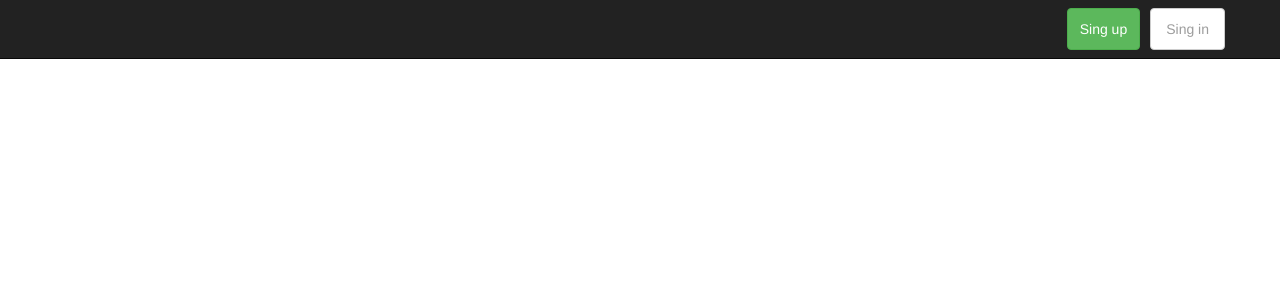
After one commit to xdstest/test, a Python web app: template instagram/jinja2/timeline/base_timeline.html in a window 1280 px wide. The commit adds this page. Shown: the top 300 px of the page. Run offline with Jinja, Linux system fonts and the light colour scheme; the template is opened without the code that fills it: most values are stand-ins (such as "Sample title", 1, 10 or a date in 2020); style sheets or scripts are compiled from the project's sources; some libraries are stand-ins or nearby versions.

Commit message:
base template

```diff
--- a/instagram/jinja2/layout.html
+++ b/instagram/jinja2/layout.html
@@ -5,15 +5,16 @@
 	<meta http-equiv="Content-Type" content="text/html; charset=utf-8"/>
 	<meta http-equiv="X-UA-Compatible" content="IE=edge,chrome=1">
 	<meta name="viewport" content="width=device-width, initial-scale=1">
-	<link href="{{ static('index.bundle.css') }}" rel="stylesheet" media="all">
+	{# run `npm run-script start` #}
+	<link href="{% if settings.DEBUG %}http://localhost:3000/index.bundle.css{% else %}{{ static('index.bundle.css') }}{% endif %}" rel="stylesheet" media="all">
 </head>
 <body>
 	<div class="all-window">
 		{% block page %}
 		{% endblock page %}
 	</div>
-	<script src="{{ static('vendor.bundle.js') }}"></script>
-	<script src="{{ static('index.bundle.js') }}"></script>
+	<script src="{% if settings.DEBUG %}http://localhost:3000/vendor.bundle.js{% else %}{{ static('vendor.bundle.js') }}{% endif %}"></script>
+	<script src="{% if settings.DEBUG %}http://localhost:3000/index.bundle.js{% else %}{{ static('index.bundle.js') }}{% endif %}"></script>
 
 	<script>
 		{% block javascript %}{% endblock %}
--- /dev/null
+++ b/instagram/jinja2/main.html
@@ -0,0 +1,15 @@
+{% extends 'layout.html' %}
+
+{% block page %}
+	<nav class="navbar navbar-inverse navbar-fixed-top">
+		<div class="container">
+			<ul class="nav navbar-nav navbar-right">
+				<li><button type="button" class="btn btn-success navbar-btn">Sing up</button></li>
+				<li><a href="{{ url('user-sing-in') }}" type="button" class="btn btn-default navbar-btn">Sing in</a></li>
+			</ul>
+		</div>
+	</nav>
+	<div class="timeline-base container">
+
+	</div>
+{% endblock %}
--- /dev/null
+++ b/instagram/jinja2/timeline/base_timeline.html
@@ -0,0 +1 @@
+{% extends 'main.html' %}
--- a/instagram/settings/common.py
+++ b/instagram/settings/common.py
@@ -89,6 +89,7 @@ TEMPLATES = [
                 'django.core.context_processors.static',
                 'django.core.context_processors.request',
                 'django.contrib.messages.context_processors.messages',
+                'instagram.context_processors.settings',
             ],
             'undefined': 'jinja2.Undefined',
         },
--- /dev/null
+++ b/static/css/bootstrap-overwrite.css
@@ -0,0 +1,5 @@
+.navbar-right .navbar-btn {
+    margin-left: 10px;
+    padding-top: 10px;
+    padding-bottom: 10px;
+}
--- a/static/css/index.styl
+++ b/static/css/index.styl
@@ -1 +1,2 @@
 @require 'bootstrap/css/bootstrap.css'
+@require 'bootstrap-overwrite.css'
```
Also changed, not shown: instagram/context_processors.py (added, +9 -0 lines), instagram/urls.py (+7 -0 lines), instagram/views/timeline.py (added, +12 -0 lines), 1 other file.
